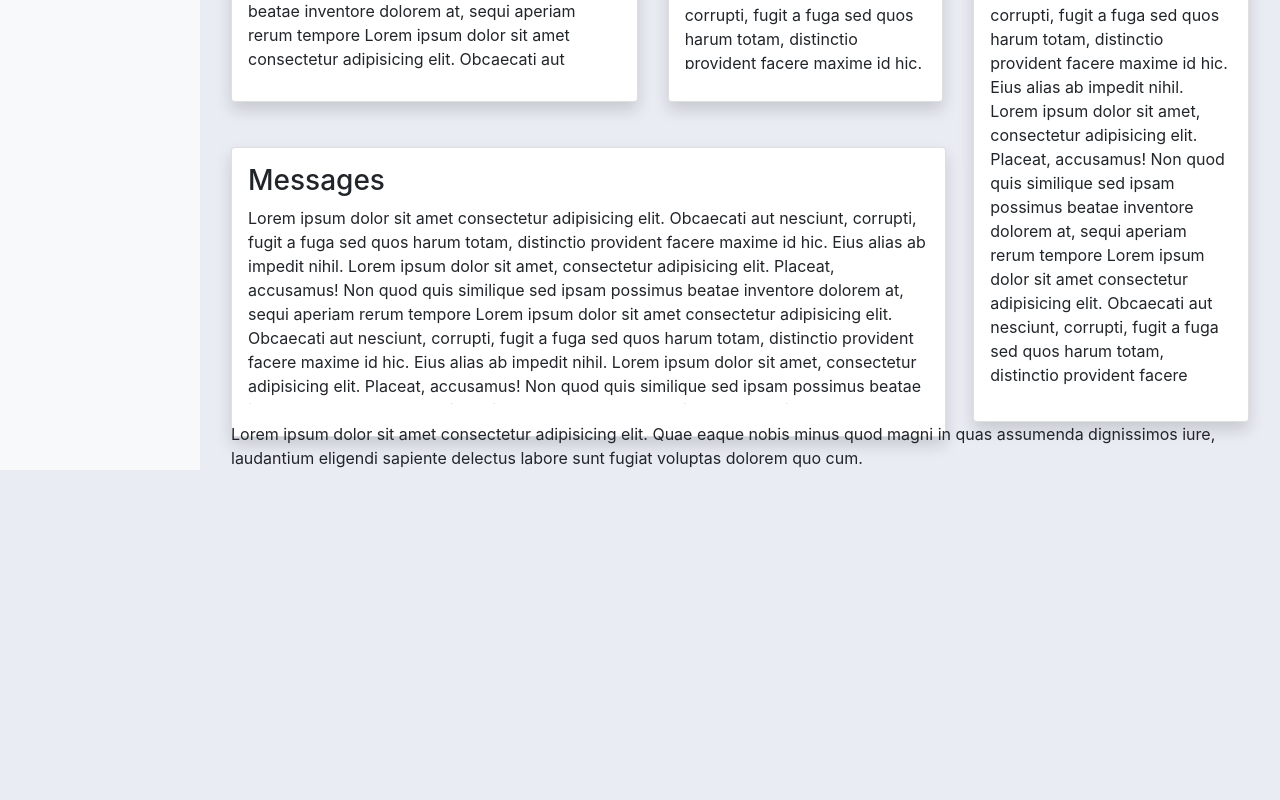
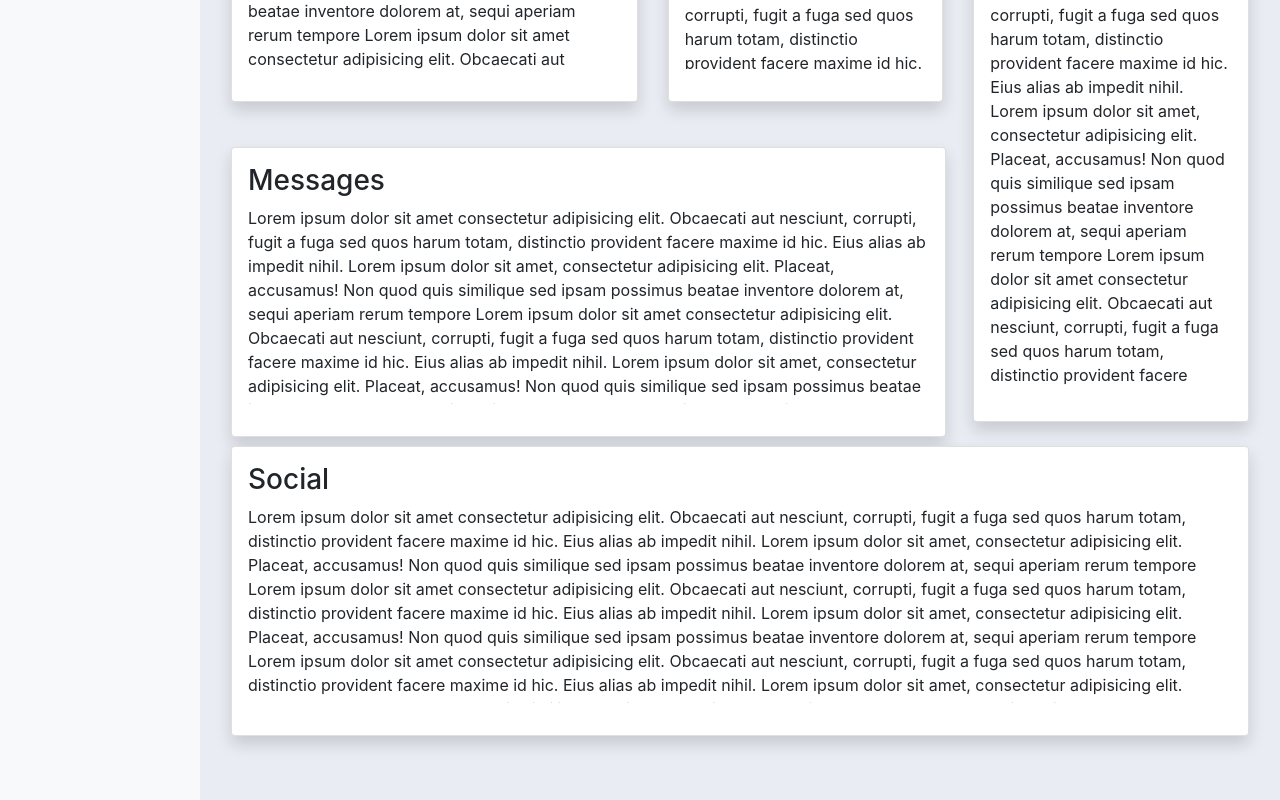
Before and after one commit to kaushikbhat07/starwisp-admin, a React (Create React App) app: page / in a window 1280 px wide. Shown: the part 552-1352 px from the top of the page. Before the commit the page ends 1022 px from the top, so only its background shows below. Built offline with nearby package versions, Linux system fonts and the light colour scheme.

Commit message:
Social & Footer

```diff
--- a/src/App.js
+++ b/src/App.js
@@ -2,6 +2,7 @@ import React from 'react';
 import Main from "./components/layout/Main";
 import Navigation from "./components/layout/Navigation";
 import Sidebar from "./components/layout/Sidebar";
+// import Footer from "./components/layout/Footer";
 
 import 'bootstrap/dist/css/bootstrap.min.css';
 import 'font-awesome/css/font-awesome.min.css';
@@ -17,8 +18,10 @@ function App() {
 				<Sidebar />
 
 				<Main />
+
 			</div>
 
+			{/* <Footer /> */}
 		</div>
 	);
 }
--- /dev/null
+++ b/src/components/content/Social.css
@@ -0,0 +1,30 @@
+.social-card {
+	min-height: 290px;
+}
+.social-card p {
+	overflow-y: scroll;
+	max-height: 240px;
+}
+
+.social-card p::-webkit-scrollbar {
+	width: 5px;
+}
+
+/* custom scroll bar */
+
+/* Track */
+.social-card p::-webkit-scrollbar-track {
+	box-shadow: inset 0 0 2px grey;
+	border-radius: 500px;
+}
+
+/* Handle */
+.social-card p::-webkit-scrollbar-thumb {
+	background: #d3d3d3;
+	border-radius: 500px;
+}
+
+/* Handle on hover */
+.social-card p::-webkit-scrollbar-thumb:hover {
+	background: #808083;
+}
--- a/src/components/content/Social.js
+++ b/src/components/content/Social.js
@@ -1,13 +1,18 @@
 import React, { useState } from 'react';
 import { Card } from 'reactstrap';
+import './Social.css'
 
 function Social() {
 	// const [count, setCount] = useState(0);
 
 	return (
 		<div>
-			<Card>
+			<Card className="social-card shadow p-3">
 				<p>
+					<h3>Social</h3>
+					Lorem ipsum dolor sit amet consectetur adipisicing elit. Obcaecati aut nesciunt, corrupti, fugit a fuga sed quos harum totam, distinctio provident facere maxime id hic. Eius alias ab impedit nihil. Lorem ipsum dolor sit amet, consectetur adipisicing elit. Placeat, accusamus! Non quod quis similique sed ipsam possimus beatae inventore dolorem at, sequi aperiam rerum tempore
+					Lorem ipsum dolor sit amet consectetur adipisicing elit. Obcaecati aut nesciunt, corrupti, fugit a fuga sed quos harum totam, distinctio provident facere maxime id hic. Eius alias ab impedit nihil. Lorem ipsum dolor sit amet, consectetur adipisicing elit. Placeat, accusamus! Non quod quis similique sed ipsam possimus beatae inventore dolorem at, sequi aperiam rerum tempore
+					Lorem ipsum dolor sit amet consectetur adipisicing elit. Obcaecati aut nesciunt, corrupti, fugit a fuga sed quos harum totam, distinctio provident facere maxime id hic. Eius alias ab impedit nihil. Lorem ipsum dolor sit amet, consectetur adipisicing elit. Placeat, accusamus! Non quod quis similique sed ipsam possimus beatae inventore dolorem at, sequi aperiam rerum tempore
 					Lorem ipsum dolor sit amet consectetur adipisicing elit. Obcaecati aut nesciunt, corrupti, fugit a fuga sed quos harum totam, distinctio provident facere maxime id hic. Eius alias ab impedit nihil. Lorem ipsum dolor sit amet, consectetur adipisicing elit. Placeat, accusamus! Non quod quis similique sed ipsam possimus beatae inventore dolorem at, sequi aperiam rerum tempore
 				</p>
 			</Card>
--- /dev/null
+++ b/src/components/layout/Footer.js
@@ -0,0 +1,12 @@
+import React from 'react';
+// import './Footer.css';
+
+function Footer() {
+	return (
+		<footer className="mt-5 pt-3">
+
+		</footer>
+	);
+}
+
+export default Footer;
--- a/src/components/layout/Main.js
+++ b/src/components/layout/Main.js
@@ -6,6 +6,8 @@ import Sales from '../content/Sales'
 import Services from '../content/Services'
 import Activity from '../content/Activity'
 import Messages from '../content/Messages'
+import Social from '../content/Social'
+import Footer from "./Footer";
 
 function Main() {
 	return (
@@ -40,10 +42,13 @@ function Main() {
 							<Messages />
 						</div>
 					</div>
-					<div className="col-12">
-						Lorem ipsum dolor sit amet consectetur adipisicing elit. Quae eaque nobis minus quod magni in quas assumenda dignissimos iure, laudantium eligendi sapiente delectus labore sunt fugiat voluptas dolorem quo cum.
+					<div className="col-12 mt-4">
+						<div>
+							<Social />
+						</div>
 					</div>
 				</div>
+				<Footer />
 			</div>
 
 		</section>
```
